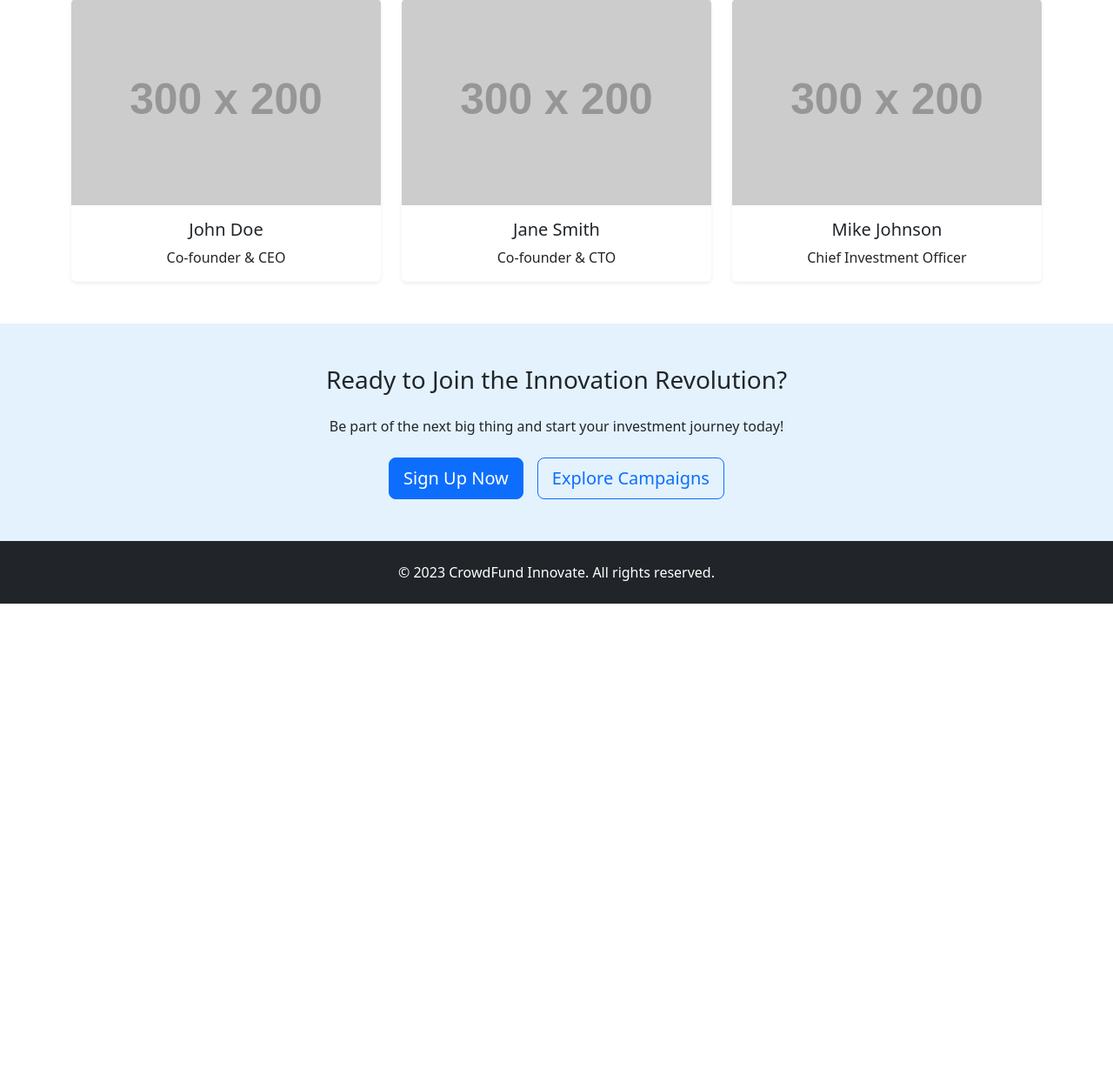
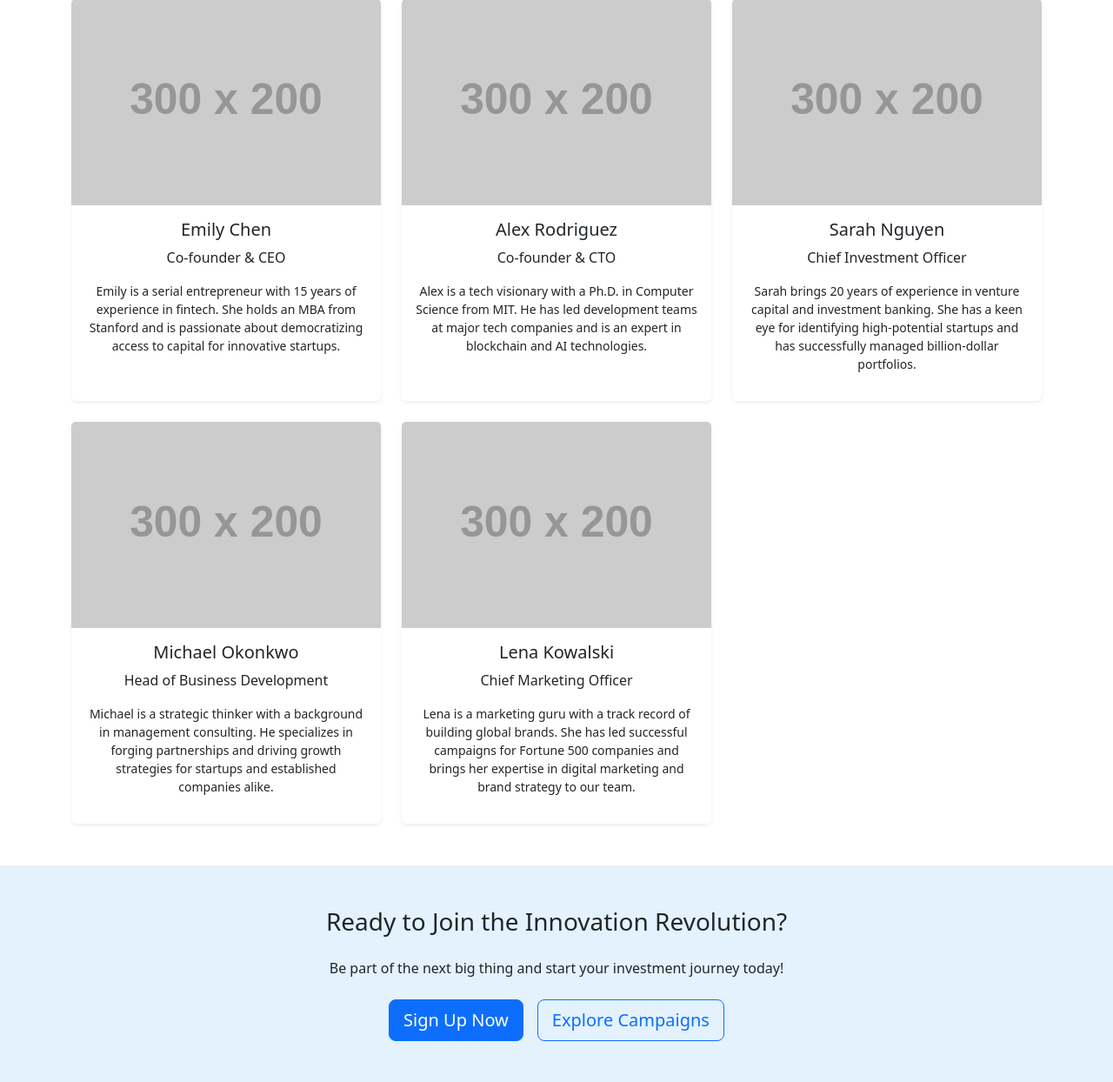
Before and after one commit to arnaudmkonan/crowdfunding, a FastAPI app: page /about in a window 1280 px wide. Shown: the part 1040-2284 px from the top of the page at 87% size. Before the commit the page ends 1734 px from the top, so only its background shows below. Run offline with FastAPI, Linux system fonts and the light colour scheme; grey boxes labelled with a size stand in for pictures from a placeholder-image service; some libraries are stand-ins or nearby versions.

Commit message:
feat: Add detailed profiles for the Meet Our Team section

```diff
--- a/app/templates/about.html
+++ b/app/templates/about.html
@@ -111,28 +111,51 @@
                 <div class="row g-4">
                     <div class="col-md-4">
                         <div class="card h-100 border-0 shadow-sm team-member">
-                            <img src="https://via.placeholder.com/300x200.png?text=John+Doe" class="card-img-top" alt="John Doe">
+                            <img src="https://via.placeholder.com/300x200.png?text=Emily+Chen" class="card-img-top" alt="Emily Chen">
                             <div class="card-body text-center">
-                                <h3 class="card-title h5">John Doe</h3>
+                                <h3 class="card-title h5">Emily Chen</h3>
                                 <p class="card-text">Co-founder & CEO</p>
+                                <p class="small">Emily is a serial entrepreneur with 15 years of experience in fintech. She holds an MBA from Stanford and is passionate about democratizing access to capital for innovative startups.</p>
                             </div>
                         </div>
                     </div>
                     <div class="col-md-4">
                         <div class="card h-100 border-0 shadow-sm team-member">
-                            <img src="https://via.placeholder.com/300x200.png?text=Jane+Smith" class="card-img-top" alt="Jane Smith">
+                            <img src="https://via.placeholder.com/300x200.png?text=Alex+Rodriguez" class="card-img-top" alt="Alex Rodriguez">
                             <div class="card-body text-center">
-                                <h3 class="card-title h5">Jane Smith</h3>
+                                <h3 class="card-title h5">Alex Rodriguez</h3>
                                 <p class="card-text">Co-founder & CTO</p>
+                                <p class="small">Alex is a tech visionary with a Ph.D. in Computer Science from MIT. He has led development teams at major tech companies and is an expert in blockchain and AI technologies.</p>
                             </div>
                         </div>
                     </div>
                     <div class="col-md-4">
                         <div class="card h-100 border-0 shadow-sm team-member">
-                            <img src="https://via.placeholder.com/300x200.png?text=Mike+Johnson" class="card-img-top" alt="Mike Johnson">
+                            <img src="https://via.placeholder.com/300x200.png?text=Sarah+Nguyen" class="card-img-top" alt="Sarah Nguyen">
                             <div class="card-body text-center">
-                                <h3 class="card-title h5">Mike Johnson</h3>
+                                <h3 class="card-title h5">Sarah Nguyen</h3>
                                 <p class="card-text">Chief Investment Officer</p>
+                                <p class="small">Sarah brings 20 years of experience in venture capital and investment banking. She has a keen eye for identifying high-potential startups and has successfully managed billion-dollar portfolios.</p>
+                            </div>
+                        </div>
+                    </div>
+                    <div class="col-md-4">
+                        <div class="card h-100 border-0 shadow-sm team-member">
+                            <img src="https://via.placeholder.com/300x200.png?text=Michael+Okonkwo" class="card-img-top" alt="Michael Okonkwo">
+                            <div class="card-body text-center">
+                                <h3 class="card-title h5">Michael Okonkwo</h3>
+                                <p class="card-text">Head of Business Development</p>
+                                <p class="small">Michael is a strategic thinker with a background in management consulting. He specializes in forging partnerships and driving growth strategies for startups and established companies alike.</p>
+                            </div>
+                        </div>
+                    </div>
+                    <div class="col-md-4">
+                        <div class="card h-100 border-0 shadow-sm team-member">
+                            <img src="https://via.placeholder.com/300x200.png?text=Lena+Kowalski" class="card-img-top" alt="Lena Kowalski">
+                            <div class="card-body text-center">
+                                <h3 class="card-title h5">Lena Kowalski</h3>
+                                <p class="card-text">Chief Marketing Officer</p>
+                                <p class="small">Lena is a marketing guru with a track record of building global brands. She has led successful campaigns for Fortune 500 companies and brings her expertise in digital marketing and brand strategy to our team.</p>
                             </div>
                         </div>
                     </div>
```
